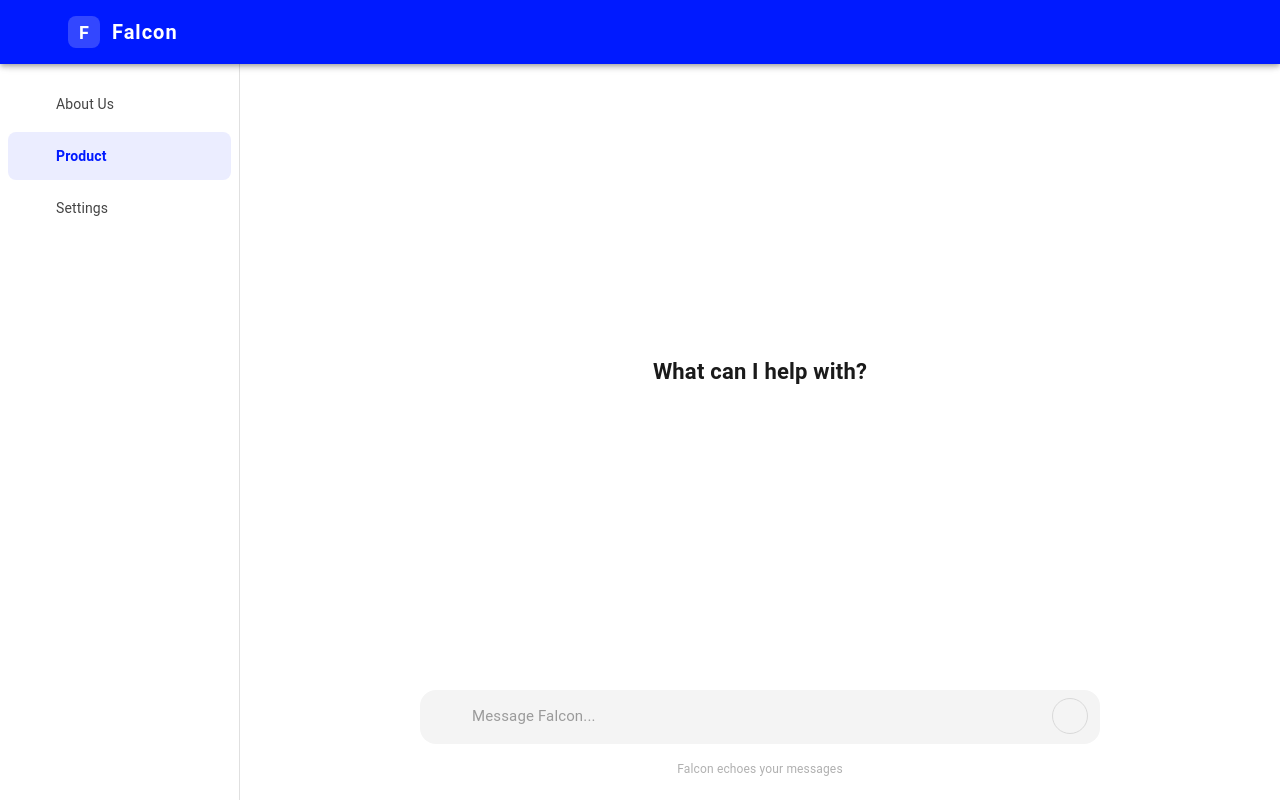
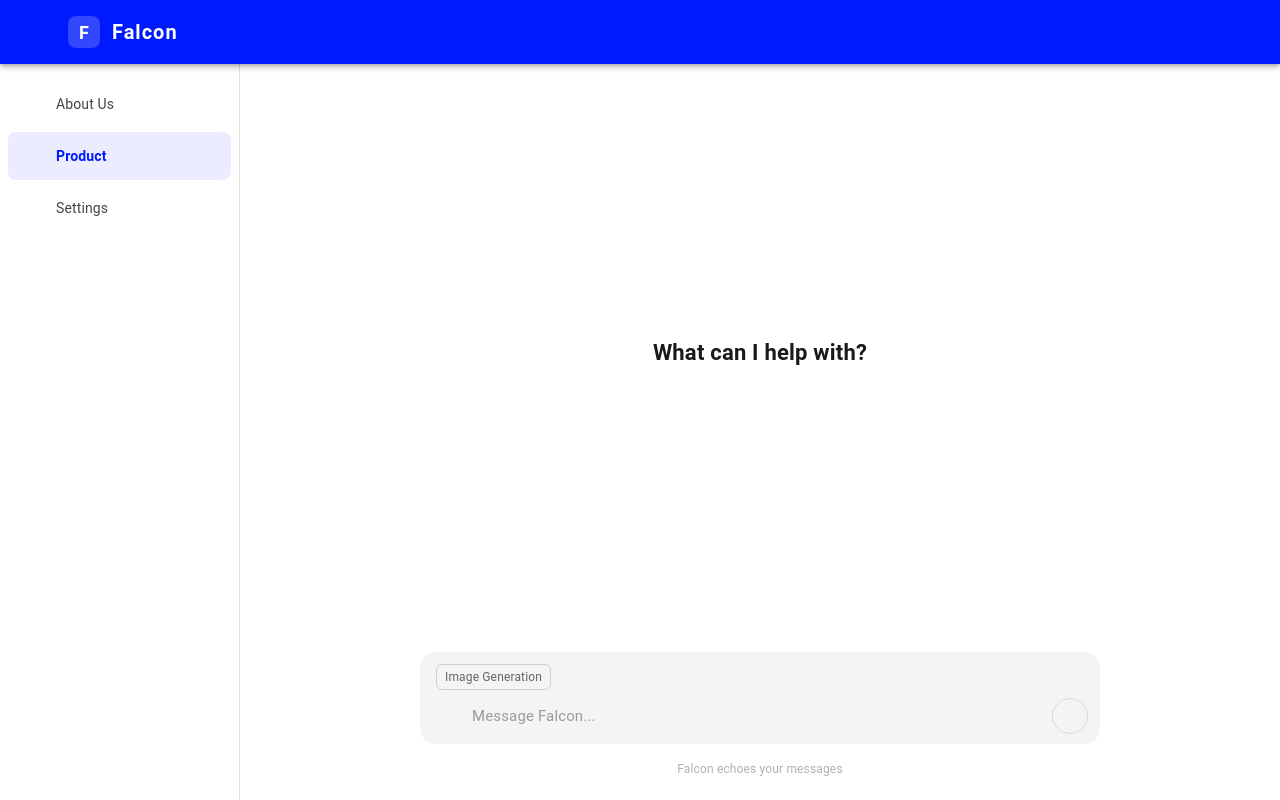
Before and after one commit to Dheerajdoppalapudi/react-rust-crossplatform-app, a React (Vite) app in the folder falcon-app/: page /product in a window 1280 px wide. Built offline with nearby package versions, Linux system fonts and the light colour scheme; some icons are missing.

Commit message:
UI integration

```diff
--- a/falcon-app/src/components/product/ChatInput.jsx
+++ b/falcon-app/src/components/product/ChatInput.jsx
@@ -5,17 +5,26 @@ import AttachFileIcon from '@mui/icons-material/AttachFile'
 import InsertDriveFileOutlinedIcon from '@mui/icons-material/InsertDriveFileOutlined'
 import CloseIcon from '@mui/icons-material/Close'
 
+const MODES = [
+  { key: 'image_generation', label: 'Image Generation' },
+]
+
 const ChatInput = ({ onSend, disabled }) => {
   const [value, setValue] = useState('')
   const [files, setFiles] = useState([])
+  const [mode, setMode] = useState(null) // null = default chat
   const fileInputRef = useRef(null)
 
   const handleSend = () => {
     const text = value.trim()
     if (!text && files.length === 0) return
-    onSend(text, files)
+    onSend(text, files, mode)
     setValue('')
     setFiles([])
+  }
+
+  const toggleMode = (key) => {
+    setMode((prev) => (prev === key ? null : key))
   }
 
   const handleKeyDown = (e) => {
@@ -107,6 +116,30 @@ const ChatInput = ({ onSend, disabled }) => {
             </Box>
           )}
 
+          {/* Mode chips */}
+          <Box sx={{ px: 2, pt: 1.5, pb: 0, display: 'flex', gap: 1, flexWrap: 'wrap' }}>
+            {MODES.map(({ key, label }) => (
+              <Chip
+                key={key}
+                label={label}
+                size="small"
+                clickable
+                onClick={() => toggleMode(key)}
+                sx={{
+                  fontSize: 12,
+                  height: 26,
+                  borderRadius: '6px',
+                  backgroundColor: mode === key ? '#1a1a1a' : 'transparent',
+                  color: mode === key ? '#fff' : '#666',
+                  border: mode === key ? '1px solid #1a1a1a' : '1px solid #d0d0d0',
+                  '&:hover': {
+                    backgroundColor: mode === key ? '#333' : 'rgba(0,0,0,0.04)',
+                  },
+                }}
+              />
+            ))}
+          </Box>
+
           {/* Input row */}
           <Box sx={{ display: 'flex', alignItems: 'flex-end', gap: 0.5, px: 1.5, py: 1 }}>
             <IconButton
--- a/falcon-app/src/components/product/ChatWindow.jsx
+++ b/falcon-app/src/components/product/ChatWindow.jsx
@@ -23,7 +23,7 @@ const ChatWindow = () => {
   const isExcelFile = (file) =>
     file.name.endsWith('.xlsx') || file.name.endsWith('.xls')
 
-  const handleSend = async (text, files = []) => {
+  const handleSend = async (text, files = [], mode = null) => {
     const fileData = files.map((f) => ({
       name: f.name,
       size: formatSize(f.size),
@@ -31,11 +31,26 @@ const ChatWindow = () => {
       url: URL.createObjectURL(f),
     }))
 
-    const userMsg = { role: 'user', content: text, files: fileData }
+    const userMsg = { role: 'user', content: text, files: fileData, mode }
     setMessages((prev) => [...prev, userMsg])
     setLoading(true)
 
     try {
+      // Image generation mode
+      if (mode === 'image_generation') {
+        const res = await api.imageGeneration(text)
+        const botMsg = {
+          role: 'assistant',
+          content: res.excalidraw
+            ? `Diagram generated (${res.elements_count} elements)`
+            : res.status === 'api_not_implemented'
+            ? 'Image generation API is not yet connected.'
+            : 'Something went wrong with image generation.',
+        }
+        setMessages((prev) => [...prev, botMsg])
+        return
+      }
+
       const excelFiles = files.filter(isExcelFile)
       const otherFiles = files.filter((f) => !isExcelFile(f))
 
--- a/falcon-app/src/services/api.js
+++ b/falcon-app/src/services/api.js
@@ -68,4 +68,14 @@ export const api = {
     })
     return res.json()
   },
+
+  imageGeneration: async (message) => {
+    const formData = new FormData()
+    formData.append('message', message)
+    const res = await fetch(`${API_BASE}/api/image_generation`, {
+      method: 'POST',
+      body: formData,
+    })
+    return res.json()
+  },
 }
```
